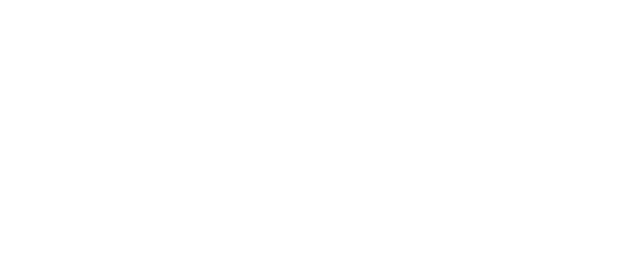
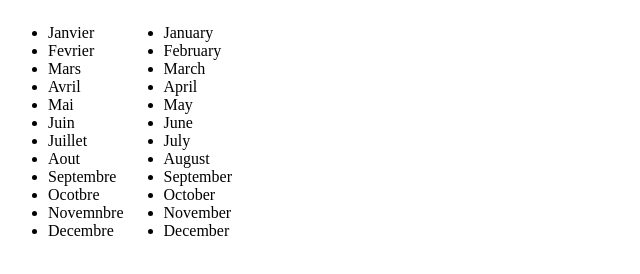
Before and after one commit to yaniiish/execice-JS-maison, a plain HTML site: page exercice tableau/ex5/index5.html in a window 1280 px wide. Shown: the whole page, without its empty margins (0-640 px from the left). Drawn offline with Linux system fonts and the light colour scheme.

Commit message:
exo finish

```diff
--- a/exercice tableau/ex5/index5.html
+++ b/exercice tableau/ex5/index5.html
@@ -5,13 +5,16 @@
     <meta http-equiv="X-UA-Compatible" content="IE=edge">
     <meta name="viewport" content="width=device-width, initial-scale=1.0">
     <title>ex5</title>
+    <link rel="stylesheet" href="style.css">
+
     <script src="script5.js" defer></script>
 </head>
 <body>
-
-<ul id="fr"></ul>
-<ul id="en"></ul>
-<ul id="es"></ul>
+<div class="container">
+    <ul id="fr"></ul>
+    <ul id="en"></ul>
+    <ul id="es"></ul>
+</div>
 
 </body>
 </html>
--- a/exercice tableau/ex5/script5.js
+++ b/exercice tableau/ex5/script5.js
@@ -1,10 +1,14 @@
 let tableauFr = ["Janvier", "Fevrier", "Mars", "Avril", "Mai", "Juin", "Juillet", "Aout", "Septembre", "Ocotbre", "Novemnbre", "Decembre"]
-let TableauEn = ["January", "February", "March", "April", "May", "June", "July", "August", "September", "October", "November", "December"]
+let tableauEn = ["January", "February", "March", "April", "May", "June", "July", "August", "September", "October", "November", "December"]
 
-function mois (tab){
+let liste1 = document.getElementById("fr");
+let liste2 = document.getElementById("en");
+
+function mois (tab, liste){
     tab.forEach(i => {
-        console.log(i)
+        liste.innerHTML += `<li>${[i]}</li>`
     });
 }
 
-mois(tableauFr)
+mois(tableauFr, liste1);
+mois(tableauEn, liste2);
--- /dev/null
+++ b/exercice tableau/ex5/style.css
@@ -0,0 +1,3 @@
+.container {
+    display: flex;
+}
```
